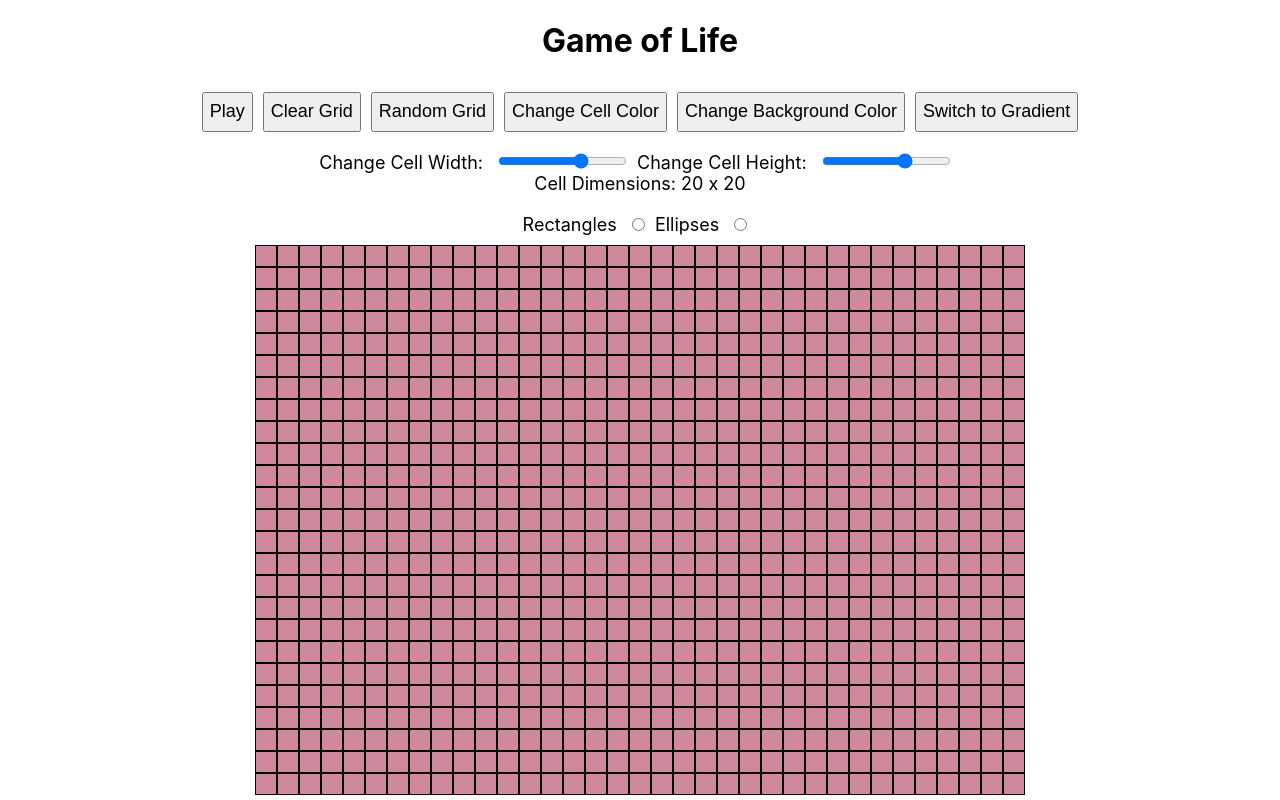
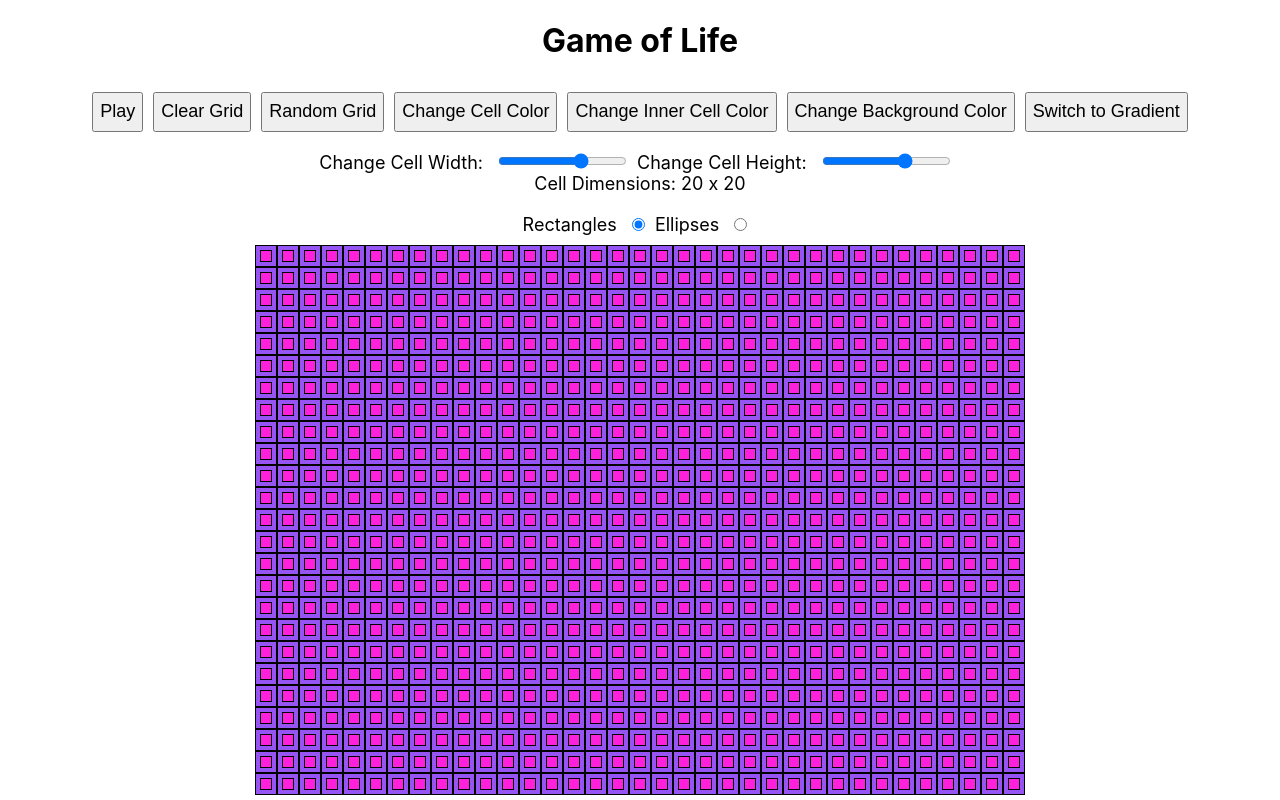
Before and after one commit to xxk3990/game-of-life-react, a React (Create React App) app in the folder game-of-life/: page / in a window 1280 px wide. Built offline with nearby package versions, Linux system fonts and the light colour scheme.

Commit message:
added sound effects and inner cells!

```diff
--- a/game-of-life/src/App.tsx
+++ b/game-of-life/src/App.tsx
@@ -1,6 +1,7 @@
 import React, { useState, useCallback, useRef, useEffect } from 'react';
 import {produce} from 'immer';
 import './App.css';
+import newCellSound from "./effects/newCell.mp3"
 const positions = [
   [0, 1],
   [0, -1],
@@ -14,6 +15,8 @@ const positions = [
 /*
   Used this tutorial but converted it to typescript and added new features!
   https://www.geeksforgeeks.org/conways-game-of-life-using-react/#
+  Sound Effects are royalty free. The new cell sound is from:
+  https://pixabay.com/sound-effects/drum-stick-hit-garage-raw-101388/
 */
 function App() {
   useEffect(() => {
@@ -34,12 +37,14 @@ function App() {
   const [cellHeight, setCellHeight] = useState<number>(20); //adjustable cell height
   const [isRunning, setIsRunning] = useState<boolean>(false); //playing or paused
   const [randomCellColor, setRandomCellColor] = useState(getRandomColor()); //save random color in variable so all are same color
+  const [randomInnerColor, setRandomInnerColor] = useState<any>(getRandomColor());
   const [randomBGColor, setRandomBGColor] = useState(getRandomColor()) //color for uniform bg color
   const [gradientStart, setGradientStart] = useState(getRandomColor()) //random gradient start
   const [gradientEnd, setGradientEnd] = useState(getRandomColor()) //random gradient end
   const [gradientMode, setGradientMode] = useState<boolean>(false) //boolean for gradient mode
   const [ellipseMode, setEllipseMode] = useState<boolean>(false); //ellipse mode. If on, cells change to ellipses
   const isRunningRef = useRef(isRunning);
+  const newCellSoundRef = useRef<any>(null); //audio ref
   isRunningRef.current = isRunning;
   const runGame = useCallback(() => {
     if(!isRunningRef.current) {
@@ -61,12 +66,14 @@ function App() {
               gridCopy[i][j] = 0; //clear cell if neighbors in this range
             } else if (g[i][j] === 0 && neighbors === 3) {
               gridCopy[i][j] = 1;
+              newCellSoundRef.current.play(); //play new cell sound
             }
           }
         }
       });
     })
-    setTimeout(runGame, 500)
+    setTimeout(runGame, 1000)
+
   }, [])
 
   const handlePlay = () => {
@@ -82,6 +89,7 @@ function App() {
     for(let i = 0; i < rows; i++) {
       emptyRows.push(Array.from(Array(columns), () => 0))
     }
+
     return emptyRows;
   }
 
@@ -118,6 +126,7 @@ function App() {
           <button onClick={() => setGrid(clearGrid)}>Clear Grid</button>
           <button onClick={() => setGrid(randomGrid)}>Random Grid</button>
           <button onClick={() => setRandomCellColor(getRandomColor)}>Change Cell Color</button>
+          <button onClick={() => setRandomInnerColor(getRandomColor)}>Change Inner Cell Color</button>
           <button onClick={() => {
             setGradientMode(false) //turn off gradient mode
             setRandomBGColor(getRandomColor) //change to one bg color
@@ -129,6 +138,7 @@ function App() {
             setGradientMode(true) //turn on gradient mode
           }}>{gradientMode === true ? 'Change Gradient': 'Switch to Gradient'}</button>
         </section>
+        <audio ref={newCellSoundRef} src={newCellSound}/>
         <section className="UI-inputs">
           <span>
             Change Cell Width: <input type ='range' min="10" max="25" value={cellWidth} step="5" onChange={(e) => changeCellWidth(parseInt(e.target.value))}/>
@@ -136,10 +146,10 @@ function App() {
             Cell Dimensions: {cellWidth} x {cellHeight} <br/>
           </span>
           <span>
-            <label htmlFor='rectangles'>Rectangles</label> <input name="shape-select" id="rectangles" type="radio" onClick={() => {
+            <label htmlFor='rectangles'>Rectangles</label> <input name="shape-select" id="rectangles" type="radio" onChange={() => {
               setEllipseMode(false); //disable ellipse mode
-            }}/>
-            <label htmlFor='ellipses'>Ellipses</label> <input name="shape-select" id="ellipses" type="radio" onClick={() => {
+            }} checked={!ellipseMode}/>
+            <label htmlFor='ellipses'>Ellipses</label> <input name="shape-select" id="ellipses" type="radio" onChange={() => {
               setEllipseMode(true) //turn on ellipse mode
             }}/>
           </span>
@@ -169,7 +179,17 @@ function App() {
                 });
                 setGrid(newGrid);
               }}
-            />
+            >
+              <section className='inner' style={{ //inner shape
+                width: cellWidth - 10,
+                height: cellHeight - 10,
+                border: '1px solid black',
+                borderRadius: ellipseMode === true ? '50px' : '0px',
+                marginTop: '4px',
+                marginLeft: '4px',
+                backgroundColor: randomInnerColor
+              }}/>
+            </section>
           ))
         )}
       </section>
--- /dev/null
+++ b/game-of-life/src/audio.d.ts
@@ -0,0 +1,4 @@
+declare module "*.mp3" {
+    const value: string;
+    export default value;
+}
```
Also changed, not shown: 1 other file (tests, documents, lock files or other folders).
